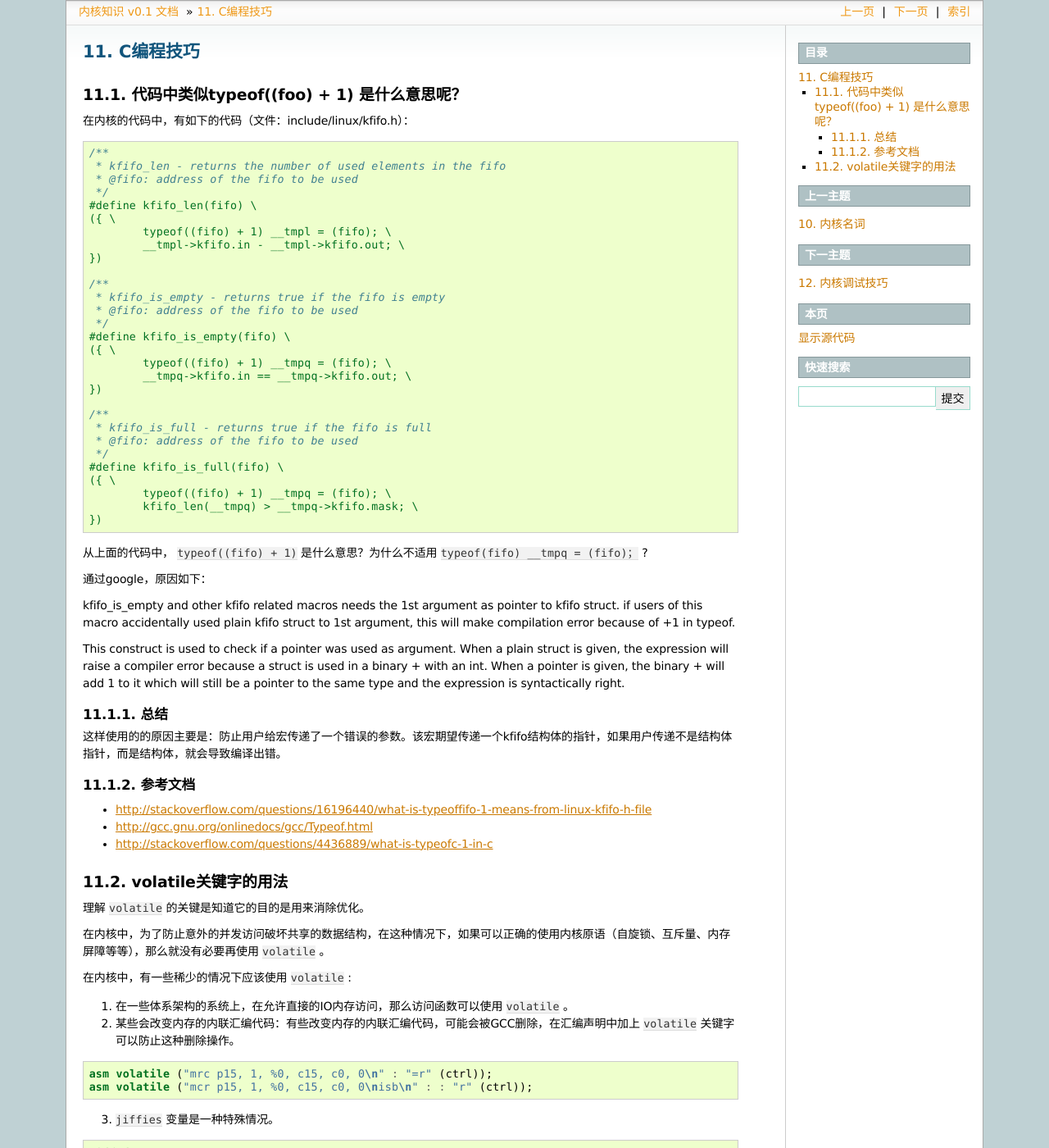
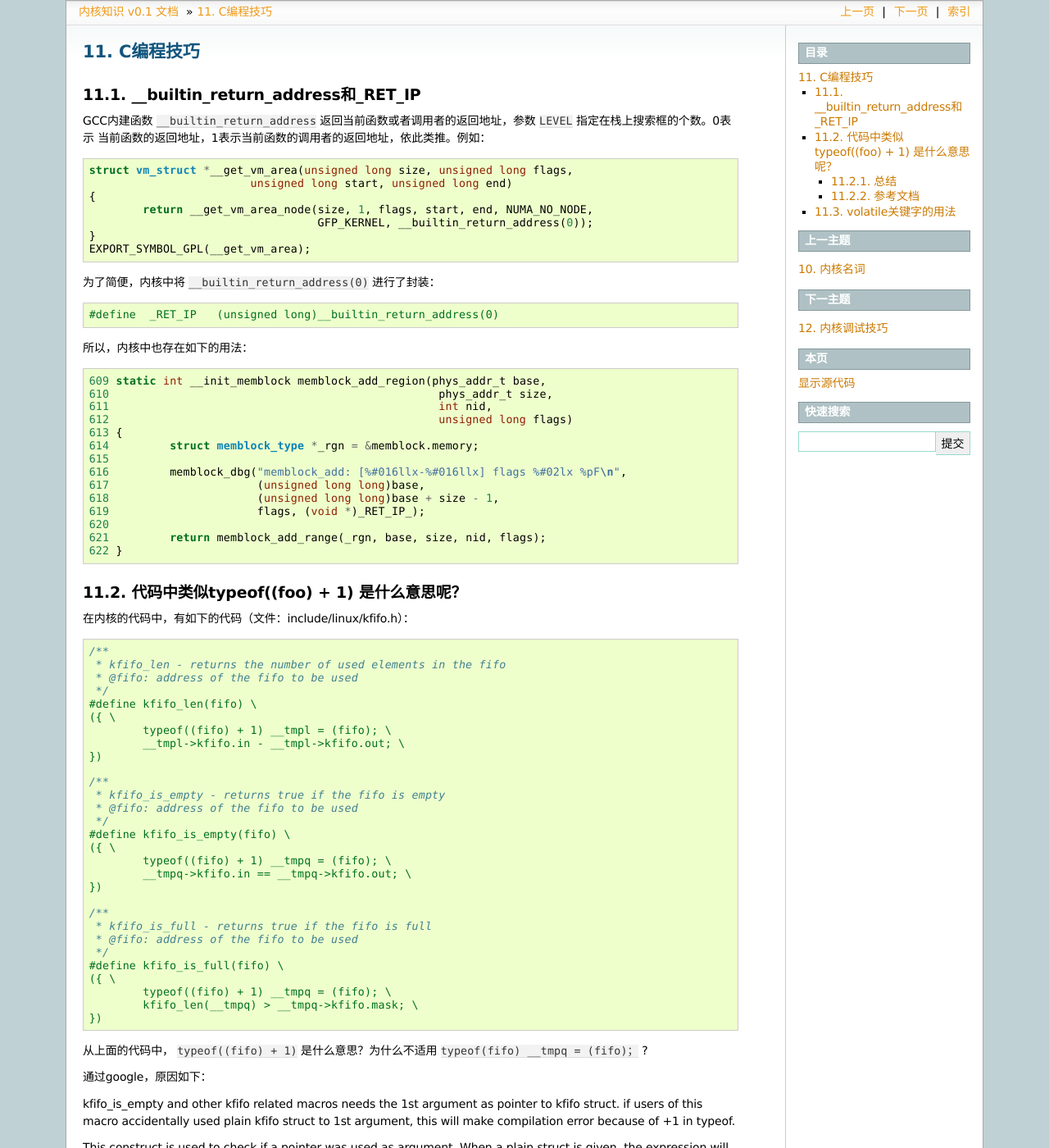
Before and after one commit to datawolf/learning-kernel, a Sphinx documentation site: the page built from source/c_skills.rst, in a window 1280 px wide and 1400 px high. Shown: the whole window at 82% size. Built offline with Sphinx 7.4.7, drawn with Linux system fonts in a browser that asks for light colours.

Commit message:
add __builtin_return_address和_RET_IP
Signed-off-by: datawolf <wanglong@laoqinren.net>

```diff
--- a/source/c_skills.rst
+++ b/source/c_skills.rst
@@ -2,6 +2,48 @@
 
 C编程技巧
 =========
+
+
+__builtin_return_address和_RET_IP
+----------------------------------
+GCC内建函数 ``__builtin_return_address`` 返回当前函数或者调用者的返回地址，参数 ``LEVEL`` 指定在栈上搜索框的个数。0表示
+当前函数的返回地址，1表示当前函数的调用者的返回地址，依此类推。例如：
+
+.. code-block:: c
+
+        struct vm_struct *__get_vm_area(unsigned long size, unsigned long flags,
+                                unsigned long start, unsigned long end)
+        {
+                return __get_vm_area_node(size, 1, flags, start, end, NUMA_NO_NODE,
+                                          GFP_KERNEL, __builtin_return_address(0));
+        }
+        EXPORT_SYMBOL_GPL(__get_vm_area);
+
+为了简便，内核中将 ``__builtin_return_address(0)`` 进行了封装：
+
+.. code-block:: c
+
+        #define  _RET_IP   (unsigned long)__builtin_return_address(0)
+
+所以，内核中也存在如下的用法：
+
+.. code-block:: c
+
+ 609 static int __init_memblock memblock_add_region(phys_addr_t base,
+ 610                                                 phys_addr_t size,
+ 611                                                 int nid,
+ 612                                                 unsigned long flags)
+ 613 {
+ 614         struct memblock_type *_rgn = &memblock.memory;
+ 615
+ 616         memblock_dbg("memblock_add: [%#016llx-%#016llx] flags %#02lx %pF\n",
+ 617                      (unsigned long long)base,
+ 618                      (unsigned long long)base + size - 1,
+ 619                      flags, (void *)_RET_IP_);
+ 620
+ 621         return memblock_add_range(_rgn, base, size, nid, flags);
+ 622 }
+
 
 代码中类似typeof((foo) + 1) 是什么意思呢？
 ------------------------------------------
```
